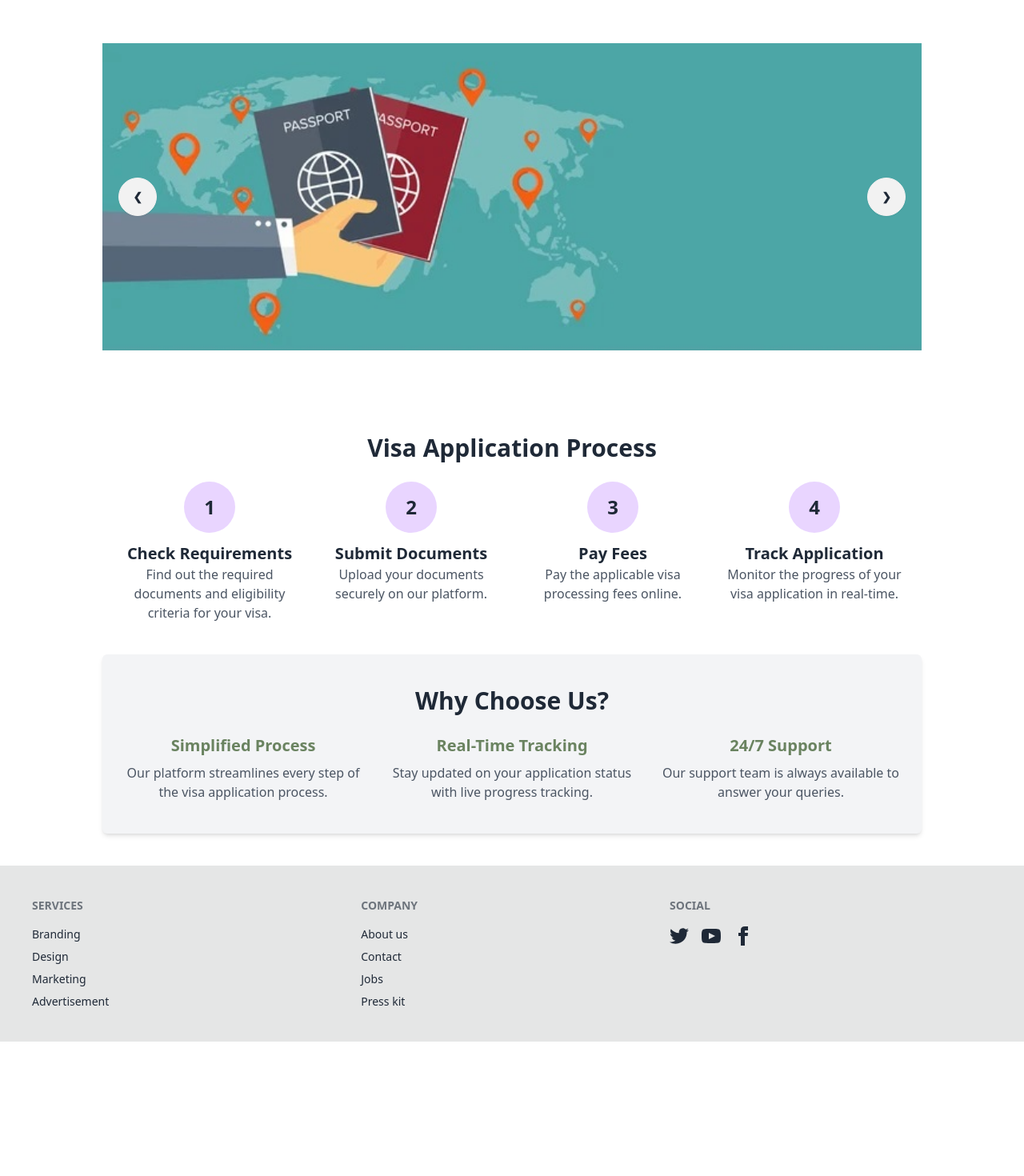
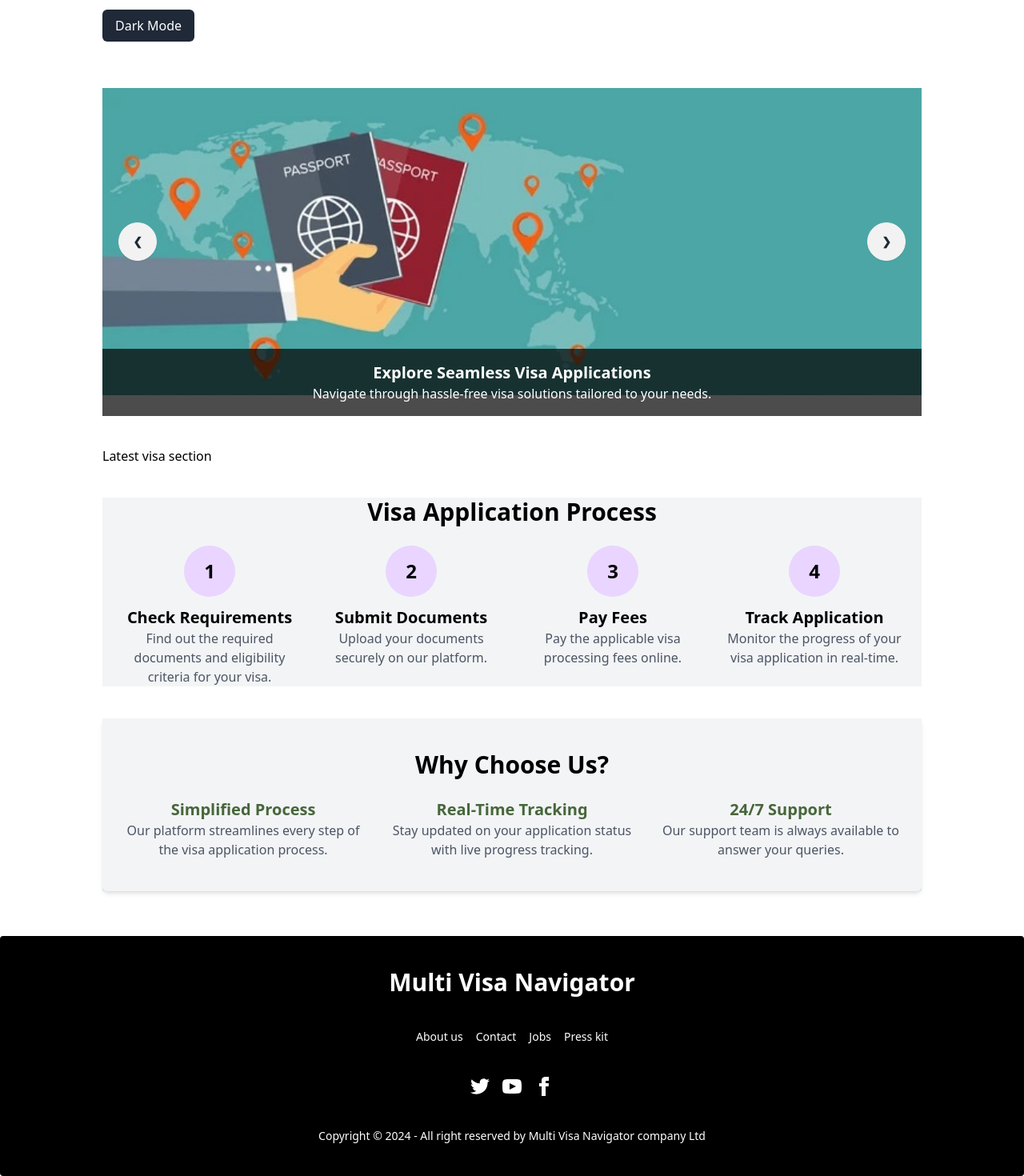
Before and after one commit to ImtiazAhmed01/multi-visa-navigator-client, a React (Vite) app: page / in a window 1280 px wide. Shown: the part 72-1542 px from the top of the page at 80% size. Before the commit the page ends 1374 px from the top, so only its background shows below. Built offline with nearby package versions, Linux system fonts and the light colour scheme; no server answers.

Commit message:
toggle button for dark mode added in the home page

```diff
--- a/src/Component/Home/Home.jsx
+++ b/src/Component/Home/Home.jsx
@@ -1,58 +1,147 @@
-import React from 'react';
-import slider1Image from "../../../src/assets/flat-travel-background-tourism-visa-260nw-279542630.jpg"
-import slider2Image from "../../../src/assets/analysis-data-process-target-business-260nw-503682529.jpg"
-import slider3Image from "../../../src/assets/man-using-virtual-touch-screen-260nw-2336775113.jpg"
-import slider4Image from "../../../src/assets/visa-application-approved-stamp-passport-260nw-2214866597.jpg"
+// import React from 'react';
+// import slider1Image from "../../../src/assets/flat-travel-background-tourism-visa-260nw-279542630.jpg"
+// import slider2Image from "../../../src/assets/analysis-data-process-target-business-260nw-503682529.jpg"
+// import slider3Image from "../../../src/assets/man-using-virtual-touch-screen-260nw-2336775113.jpg"
+// import slider4Image from "../../../src/assets/visa-application-approved-stamp-passport-260nw-2214866597.jpg"
+// import WhyChooseUs from './WhyChooseUs';
+// import VisaProcess from './VisaProcess';
+
+// const Home = () => {
+//     return (
+//         <div className='px-32'>
+//             <div className="carousel w-full">
+//                 <div id="slide1" className="carousel-item relative w-full">
+//                     <img
+//                         src={slider1Image}
+//                         className="w-full h-[500px] object-contain"
+//                     />
+//                     <div className="absolute left-5 right-5 top-1/2 flex -translate-y-1/2 transform justify-between">
+//                         <a href="#slide4" className="btn btn-circle">❮</a>
+//                         <a href="#slide2" className="btn btn-circle">❯</a>
+//                     </div>
+//                 </div>
+//                 <div id="slide2" className="carousel-item relative w-full">
+//                     <img
+//                         src={slider2Image}
+//                         className="w-full h-[500px] object-contain"
+//                     />
+//                     <div className="absolute left-5 right-5 top-1/2 flex -translate-y-1/2 transform justify-between">
+//                         <a href="#slide1" className="btn btn-circle">❮</a>
+//                         <a href="#slide3" className="btn btn-circle">❯</a>
+//                     </div>
+//                 </div>
+//                 <div id="slide3" className="carousel-item relative w-full">
+//                     <img
+//                         src={slider3Image}
+//                         className="w-full h-[500px] object-contain"
+//                     />
+//                     <div className="absolute left-5 right-5 top-1/2 flex -translate-y-1/2 transform justify-between">
+//                         <a href="#slide2" className="btn btn-circle">❮</a>
+//                         <a href="#slide4" className="btn btn-circle">❯</a>
+//                     </div>
+//                 </div>
+//                 <div id="slide4" className="carousel-item relative w-full">
+//                     <img
+//                         src={slider4Image}
+//                         className="w-full h-[500px] object-contain"
+//                     />
+//                     <div className="absolute left-5 right-5 top-1/2 flex -translate-y-1/2 transform justify-between">
+//                         <a href="#slide3" className="btn btn-circle">❮</a>
+//                         <a href="#slide1" className="btn btn-circle">❯</a>
+//                     </div>
+//                 </div>
+//             </div>
+//             <VisaProcess></VisaProcess>
+//             <WhyChooseUs></WhyChooseUs>
+//         </div>
+
+//     );
+// };
+
+// export default Home;
+import React, { useState } from 'react';
+import slider1Image from "../../../src/assets/flat-travel-background-tourism-visa-260nw-279542630.jpg";
+import slider2Image from "../../../src/assets/analysis-data-process-target-business-260nw-503682529.jpg";
+import slider3Image from "../../../src/assets/man-using-virtual-touch-screen-260nw-2336775113.jpg";
+import slider4Image from "../../../src/assets/visa-application-approved-stamp-passport-260nw-2214866597.jpg";
 import WhyChooseUs from './WhyChooseUs';
 import VisaProcess from './VisaProcess';
+import LatestVisaSection from './LatestVisaSection';
 
 const Home = () => {
+    const [darkMode, setDarkMode] = useState(false);
+
+    const toggleTheme = () => {
+        setDarkMode(!darkMode);
+    };
+
     return (
-        <div className='px-32'>
+        <div className={darkMode ? "bg-black text-white" : "bg-white text-black"}>
+
+            <div className='md:px-14 lg:px-32 py-4'>
+                <div>
+                    <button
+                        onClick={toggleTheme}
+                        className={`px-4 py-2 rounded-md ${darkMode ? "bg-gray-200 text-black" : "bg-gray-800 text-white"}`}
+                    >
+                        {darkMode ? "Light Mode" : "Dark Mode"}
+                    </button>
+                </div>
+
+                {/* Slider Section */}
                 <div className="carousel w-full">
                     <div id="slide1" className="carousel-item relative w-full">
-                    <img
-                        src={slider1Image}
-                        className="w-full h-[500px] object-contain"
-                    />
-                    <div className="absolute left-5 right-5 top-1/2 flex -translate-y-1/2 transform justify-between">
+                        <img src={slider1Image}
+                            className="w-full h-[500px] object-contain" />
+                        <div className="absolute text-center inset-x-0 bottom-8 bg-opacity-70 bg-black text-white py-4 px-6">
+                            <h2 className="text-xl font-bold">Explore Seamless Visa Applications</h2>
+                            <p>Navigate through hassle-free visa solutions tailored to your needs.</p>
+                        </div>
+                        <div className="absolute left-5 right-5 top-1/2 transform -translate-y-1/2 flex justify-between">
                             <a href="#slide4" className="btn btn-circle">❮</a>
                             <a href="#slide2" className="btn btn-circle">❯</a>
                         </div>
                     </div>
                     <div id="slide2" className="carousel-item relative w-full">
-                    <img
-                        src={slider2Image}
-                        className="w-full h-[500px] object-contain"
-                    />
-                    <div className="absolute left-5 right-5 top-1/2 flex -translate-y-1/2 transform justify-between">
+                        <img src={slider2Image} className="w-full h-[500px] object-contain" />
+                        <div className="absolute text-center inset-x-0 bottom-8 bg-opacity-70 bg-black text-white py-4 px-6">
+                            <h2 className="text-xl font-bold">Comprehensive Data Analysis</h2>
+                            <p>Our tools ensure precise processing and insights for your applications.</p>
+                        </div>
+                        <div className="absolute left-5 right-5 top-1/2 transform -translate-y-1/2 flex justify-between">
                             <a href="#slide1" className="btn btn-circle">❮</a>
                             <a href="#slide3" className="btn btn-circle">❯</a>
                         </div>
                     </div>
                     <div id="slide3" className="carousel-item relative w-full">
-                    <img
-                        src={slider3Image}
-                        className="w-full h-[500px] object-contain"
-                    />
-                    <div className="absolute left-5 right-5 top-1/2 flex -translate-y-1/2 transform justify-between">
+                        <img src={slider3Image} className="w-full h-[500px] object-contain" />
+                        <div className="absolute text-center inset-x-0 bottom-8 bg-opacity-70 bg-black text-white py-4 px-6">
+                            <h2 className="text-xl font-bold">Advanced Virtual Assistance</h2>
+                            <p>Leverage AI-driven support for quick and accurate visa guidance.</p>
+                        </div>
+                        <div className="absolute left-5 right-5 top-1/2 transform -translate-y-1/2 flex justify-between">
                             <a href="#slide2" className="btn btn-circle">❮</a>
                             <a href="#slide4" className="btn btn-circle">❯</a>
                         </div>
                     </div>
                     <div id="slide4" className="carousel-item relative w-full">
-                    <img
-                        src={slider4Image}
-                        className="w-full h-[500px] object-contain"
-                    />
-                    <div className="absolute left-5 right-5 top-1/2 flex -translate-y-1/2 transform justify-between">
+                        <img src={slider4Image} className="w-full h-[500px] object-contain" />
+                        <div className="absolute text-center inset-x-0 bottom-8 bg-opacity-70 bg-black text-white py-4 px-6">
+                            <h2 className="text-xl font-bold">Simplify Approval Processes</h2>
+                            <p>Get your applications approved with minimal effort and time.</p>
+                        </div>
+                        <div className="absolute left-5 right-5 top-1/2 transform -translate-y-1/2 flex justify-between">
                             <a href="#slide3" className="btn btn-circle">❮</a>
                             <a href="#slide1" className="btn btn-circle">❯</a>
                         </div>
                     </div>
                 </div>
-            <VisaProcess></VisaProcess>
-            <WhyChooseUs></WhyChooseUs>
+                <LatestVisaSection darkMode={darkMode} />
+
+                {/* Other Sections */}
+                <VisaProcess darkMode={darkMode} />
+                <WhyChooseUs darkMode={darkMode} />
+            </div>
         </div>
 
     );
--- /dev/null
+++ b/src/Component/Home/LatestVisaSection.jsx
@@ -0,0 +1,11 @@
+import React from 'react';
+
+const LatestVisaSection = () => {
+    return (
+        <div>
+            <h1>Latest visa section</h1>
+        </div>
+    );
+};
+
+export default LatestVisaSection;
--- a/src/Component/Home/VisaProcess.jsx
+++ b/src/Component/Home/VisaProcess.jsx
@@ -1,8 +1,10 @@
 import React from "react";
 import { Tooltip as ReactTooltip } from "react-tooltip";
 
-const VisaProcess = () => {
+const VisaProcess = ({ darkMode }) => {
     return (
+
+        <div className={darkMode ? "bg-gray-800 text-white" : "bg-gray-100 text-black"}>
             <div className="my-10 px-5">
                 <h2 className="text-3xl font-bold text-center mb-6">Visa Application Process</h2>
                 <div className="grid grid-cols-1 md:grid-cols-4 gap-6">
@@ -60,6 +62,7 @@ const VisaProcess = () => {
                 <ReactTooltip anchorId="step3" content="Pay the processing fees through multiple secure payment options." />
                 <ReactTooltip anchorId="step4" content="Keep an eye on your application's progress in real-time." />
             </div>
+        </div>
     );
 };
 
--- a/src/Component/Home/WhyChooseUs.jsx
+++ b/src/Component/Home/WhyChooseUs.jsx
@@ -1,27 +1,35 @@
 import React from "react";
 
-const WhyChooseUs = () => {
+const WhyChooseUs = ({ darkMode }) => {
     return (
-        <div className="my-10 px-5 bg-gray-100 py-10 rounded-md shadow-md">
+        <div className={darkMode ? "bg-gray-800 text-white" : "bg-gray-100 text-black"}>
+            <div className={`my-10 px-5 ${darkMode ? "bg-gray-900" : "bg-gray-100"} py-10 rounded-md shadow-md`}>
                 <h2 className="text-3xl font-extrabold text-center mb-6">Why Choose Us?</h2>
                 <div className="grid grid-cols-1 md:grid-cols-3 gap-6">
                     <div className="text-center">
-                    <h3 className="text-xl font-bold text-[#47663B]/80">Simplified Process</h3>
-                    <p className="text-gray-600 mt-2">
+                        <h3 className="text-xl font-bold" style={{ color: darkMode ? "#A3E635" : "#47663B" }}>
+                            Simplified Process
+                        </h3>
+                        <p className={darkMode ? "text-gray-300" : "text-gray-600"} mt-2>
                             Our platform streamlines every step of the visa application process.
                         </p>
                     </div>
                     <div className="text-center">
-                    <h3 className="text-xl font-bold text-[#47663B]/80">Real-Time Tracking</h3>
-                    <p className="text-gray-600 mt-2">
+                        <h3 className="text-xl font-bold" style={{ color: darkMode ? "#A3E635" : "#47663B" }}>
+                            Real-Time Tracking
+                        </h3>
+                        <p className={darkMode ? "text-gray-300" : "text-gray-600"} mt-2>
                             Stay updated on your application status with live progress tracking.
                         </p>
                     </div>
                     <div className="text-center">
-                    <h3 className="text-xl font-bold text-[#47663B]/80">24/7 Support</h3>
-                    <p className="text-gray-600 mt-2">
+                        <h3 className="text-xl font-bold" style={{ color: darkMode ? "#A3E635" : "#47663B" }}>
+                            24/7 Support
+                        </h3>
+                        <p className={darkMode ? "text-gray-300" : "text-gray-600"} mt-2>
                             Our support team is always available to answer your queries.
                         </p>
+                    </div>
                 </div>
             </div>
         </div>
--- a/src/Component/Login/Footer.jsx
+++ b/src/Component/Login/Footer.jsx
@@ -3,24 +3,15 @@ import React from 'react';
 
 const Footer = () => {
     return (
-        <div>
-            <footer className="footer bg-base-300 text-base-content p-10">
-                <nav>
-                    <h6 className="footer-title">Services</h6>
-                    <a className="link link-hover">Branding</a>
-                    <a className="link link-hover">Design</a>
-                    <a className="link link-hover">Marketing</a>
-                    <a className="link link-hover">Advertisement</a>
-                </nav>
-                <nav>
-                    <h6 className="footer-title">Company</h6>
+        <footer className="footer footer-center bg-black text-white rounded p-10">
+            <h1 className='text-3xl font-extrabold'>Multi Visa Navigator</h1>
+            <nav className="grid grid-flow-col gap-4">
                 <a className="link link-hover">About us</a>
                 <a className="link link-hover">Contact</a>
                 <a className="link link-hover">Jobs</a>
                 <a className="link link-hover">Press kit</a>
             </nav>
             <nav>
-                    <h6 className="footer-title">Social</h6>
                 <div className="grid grid-flow-col gap-4">
                     <a>
                         <svg
@@ -57,9 +48,10 @@ const Footer = () => {
                     </a>
                 </div>
             </nav>
+            <aside>
+                <p>Copyright © {new Date().getFullYear()} - All right reserved by Multi Visa Navigator company Ltd</p>
+            </aside>
         </footer>
-
-        </div>
     );
 };
 
--- a/src/Component/Navbar/Navbar.jsx
+++ b/src/Component/Navbar/Navbar.jsx
@@ -89,7 +89,7 @@ const Navbar = () => {
                     {/* <img src={logo} alt="Lingo Bingo Logo" className="w-8 h-8" /> */}
                     <NavLink
                         to="/"
-                        className="btn btn-ghost normal-case text-xl font-bold"
+                        className="btn btn-ghost normal-case md:text-xl font-bold"
                     >
                         Multi Visa Navigator
                     </NavLink>
```
Lines whose indentation alone changed are shown as unchanged.
